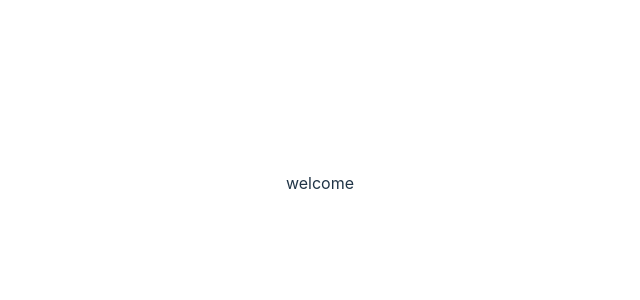
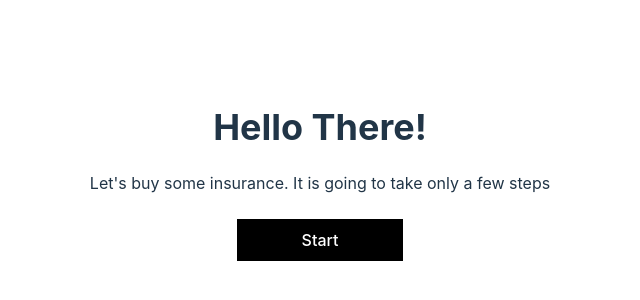
Before and after one commit to mr-new-0509/covergo-form-wizard, a Vue app: page / in a window 1280 px wide. Shown: the part 216-516 px from the top of the page, without its empty margins (320-960 px from the left). Built offline with nearby package versions, Linux system fonts and the light colour scheme.

Commit message:
Welcome page

```diff
--- a/src/App.vue
+++ b/src/App.vue
@@ -1,3 +1,5 @@
 <template>
-  <router-view />
+  <div>
+    <router-view />
+  </div>
 </template>
--- a/src/pages/WelcomePage.vue
+++ b/src/pages/WelcomePage.vue
@@ -1,3 +1,26 @@
 <template>
-  <h1>welcome</h1>
+  <p class="text-4xl font-bold">Hello There!</p>
+  <p class="text-md mt-6">
+    Let's buy some insurance. It is going to take only a few steps
+  </p>
+  <div class="flex justify-center mt-6">
+    <router-link
+      class="
+        border border-black
+        bg-black
+        hover:bg-white
+        rounded-none
+        text-white
+        hover:text-black
+        px-16
+        py-2
+        transition
+        ease-in
+        duration-150
+      "
+      to="/form"
+    >
+      Start
+    </router-link>
+  </div>
 </template>
```
